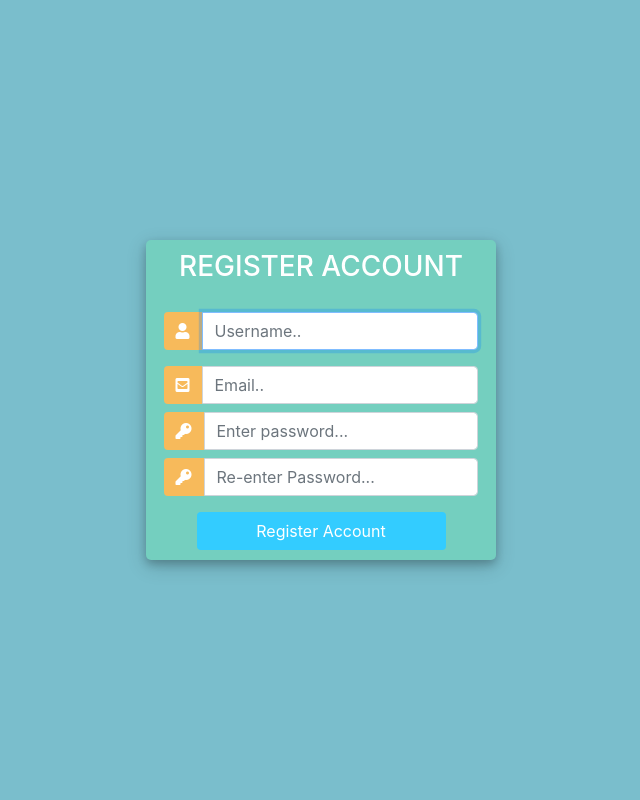
After one commit to ReinaelYabut/dpuddle, a Django app: page /register/ in a window 1280 px wide. The commit adds this page. Shown: the whole page, without its empty margins (319-959 px from the left). Run offline with Django 4.2, Linux system fonts and the light colour scheme; some libraries are stand-ins or nearby versions.

```diff
--- a/core/forms.py
+++ b/core/forms.py
@@ -1,9 +1,13 @@
 from django import forms
 from django.contrib.auth.forms import UserCreationForm
 from django.contrib.auth.models import User
-
 
 class SignupForm(UserCreationForm):
     class Meta:
         model = User
         fields = ('username', 'email', 'password1','password2')
+
+class CreateUserForm(UserCreationForm):
+    class Meta:
+        model = User
+        fields = ['username', 'email', 'password1','password2']
--- a/core/urls.py
+++ b/core/urls.py
@@ -1,4 +1,4 @@
-from django.urls import path
+from django.urls import path, include
 from . import views
 
 app_name = 'core'
@@ -6,5 +6,10 @@ app_name = 'core'
 urlpatterns = [
     path('', views.index, name='index'),
     path('contact/', views.contact, name='contact'),
-    path('signup/', views.signup, name='signup'),
+    path('home', views.home, name='home'),
+    path('doctor/', views.doctor, name='doctor'),
+
+    path('login/', views.loginPage, name='login'),
+    path('register/', views.registerPage, name='register'),
+    path('logout/', views.logoutUser, name='logout'),
     ]
--- a/core/views.py
+++ b/core/views.py
@@ -1,8 +1,11 @@
-from django.shortcuts import render
+from django.shortcuts import render, redirect
 from persons.models import Doctor, Patient
-from .forms import SignupForm
+from .forms import CreateUserForm
+from django.views.generic import CreateView
 from django.urls import reverse_lazy
-
+from django.contrib.auth.forms import UserCreationForm
+from django.contrib import messages
+from django.contrib.auth import authenticate, login, logout
 
 
 # Create your views here.
@@ -21,11 +24,40 @@ def doctor(request, doctors=None):
                   {'doctors': doctors, 'patients': Patient,}
                   )
 
-def signup(request):
+def registerPage(request):
+    form = CreateUserForm()
+
     if request.method == 'POST':
-        form = SignupForm(request.POST)
+        form = CreateUserForm(request.POST)
         if form.is_valid():
             form.save()
-    else:
-        form = SignupForm()
-    return render(request, 'core/signup.html', {'form': form})
+            username=form.cleaned_data.get('username')
+            messages.success(request,'Account was created for ' + form.cleaned_data.get('username'))
+
+            return redirect('core:login')
+
+    context = { 'form': form }
+    return render(request, 'core/register.html', context)
+
+def loginPage(request, context=None):
+    if request.method == 'POST':
+        username = request.POST.get('username')
+        password = request.POST.get('password')
+        user = authenticate(request, username=username, password=password)
+
+        if user is not None:
+            login(request, username)
+            redirect('core:home')
+        else:
+            messages.info(request, 'Username or Password is incorrect')
+
+    context = {}
+    return render(request, 'core/login.html', context)
+
+def logoutUser(request):
+    logout(request)
+    return redirect('core:login')
+
+
+def home(request):
+    return render(request, 'core/home.html')
--- a/templates/core/base.html
+++ b/templates/core/base.html
@@ -23,7 +23,7 @@
                         <li class="ml-6"><a href="/room" class="text-lg hover:text-blue-300">Rooms</a></li>
                         <li class="ml-6"><a href="/medicine" class="text-lg hover:text-blue-300">Medicines</a></li>
                         <li class="ml-6"><a href="/login" class="px-6 py-3 text-lg bg-teal-500 text-white rounded-xl hover:bg-teal-700">Login</a>
-                        <li class="ml-6"><a href="{% url 'core:signup' %}" class="px-6 py-3 text-lg bg-teal-500 text-white rounded-xl hover:bg-teal-700">Sign Up</a>
+                        <li class="ml-6"><a href="/register" class="px-6 py-3 text-lg bg-teal-500 text-white rounded-xl hover:bg-teal-700">Register</a>
                     </li>
                     </ul>
                 </nav>
--- /dev/null
+++ b/templates/core/home.html
@@ -0,0 +1,3 @@
+{% extends 'core/base.html' %}
+
+{% block title %} Welcome {% endblock %}
--- /dev/null
+++ b/templates/core/register.html
@@ -0,0 +1,139 @@
+{% load static %}
+
+<!DOCTYPE html>
+<html>
+
+<head>
+	<title>Register</title>
+	<link rel="stylesheet" href="https://stackpath.bootstrapcdn.com/bootstrap/4.1.3/css/bootstrap.min.css" integrity="sha384-MCw98/SFnGE8fJT3GXwEOngsV7Zt27NXFoaoApmYm81iuXoPkFOJwJ8ERdknLPMO" crossorigin="anonymous">
+	<script src="https://ajax.googleapis.com/ajax/libs/jquery/3.3.1/jquery.min.js"></script>
+	<link rel="stylesheet" href="https://use.fontawesome.com/releases/v5.6.1/css/all.css" integrity="sha384-gfdkjb5BdAXd+lj+gudLWI+BXq4IuLW5IT+brZEZsLFm++aCMlF1V92rMkPaX4PP" crossorigin="anonymous">
+
+	<style>
+		body,
+		html {
+			margin: 0;
+			padding: 0;
+			height: 100%;
+			background: #7abecc !important;
+		}
+		.user_card {
+			width: 350px;
+			margin-top: auto;
+			margin-bottom: auto;
+			background: #74cfbf;
+			position: relative;
+			display: flex;
+			justify-content: center;
+			flex-direction: column;
+			padding: 10px;
+			box-shadow: 0 4px 8px 0 rgba(0, 0, 0, 0.2), 0 6px 20px 0 rgba(0, 0, 0, 0.19);
+			-webkit-box-shadow: 0 4px 8px 0 rgba(0, 0, 0, 0.2), 0 6px 20px 0 rgba(0, 0, 0, 0.19);
+			-moz-box-shadow: 0 4px 8px 0 rgba(0, 0, 0, 0.2), 0 6px 20px 0 rgba(0, 0, 0, 0.19);
+			border-radius: 5px;
+
+		}
+
+		.form_container {
+			margin-top: 20px;
+		}
+
+		#form-title{
+			color: #fff;
+		}
+		.login_btn {
+			width: 100%;
+			background: #33ccff !important;
+			color: white !important;
+		}
+		.login_btn:focus {
+			box-shadow: none !important;
+			outline: 0px !important;
+		}
+		.login_container {
+			padding: 0 2rem;
+		}
+		.input-group-text {
+			background: #f7ba5b !important;
+			color: white !important;
+			border: 0 !important;
+			border-radius: 0.25rem 0 0 0.25rem !important;
+		}
+		.input_user,
+		.input_pass:focus {
+			box-shadow: none !important;
+			outline: 0px !important;
+		}
+
+	</style>
+
+</head>
+<body>
+	<div class="container h-100">
+		<div class="d-flex justify-content-center h-100">
+			<div class="user_card">
+				<div class="d-flex justify-content-center">
+					<h3 id="form-title">REGISTER ACCOUNT</h3>
+				</div>
+				<div class="d-flex justify-content-center form_container">
+
+					<form method="POST" action="">
+                         {% csrf_token %}
+						<div class="input-group mb-3">
+							<div class="input-group-append">
+								<span class="input-group-text"><i class="fas fa-user"></i></span>
+							</div>
+							{{ form.username }}
+						</div>
+						<div class="input-group mb-2">
+							<div class="input-group-append">
+								<span class="input-group-text"><i class="fas fa-envelope-square"></i></span>
+							</div>
+							{{ form.email }}
+						</div>
+						<div class="input-group mb-2">
+							<div class="input-group-append">
+								<span class="input-group-text"><i class="fas fa-key"></i></span>
+							</div>
+							{{ form.password1}}
+						</div>
+						<div class="input-group mb-2">
+							<div class="input-group-append">
+								<span class="input-group-text"><i class="fas fa-key"></i></span>
+							</div>
+						    {{ form.password2 }}
+						</div>
+
+				   		<div class="d-flex justify-content-center mt-3 login_container">
+				 			<input class="btn login_btn" type="submit" value="Register Account">
+				   		</div>
+                          {{ form.errors }}
+					</form>
+{#                <div class="mt-4">#}
+{#					<div class="d-flex justify-content-center links">#}
+{#						Already have an account? <a href="{% url 'login' %}" class="ml-2">Login</a>#}
+{#					</div>#}
+{#				</div>#}
+
+			</div>
+		</div>
+	</div>
+	<script>
+						/* Because i didnt set placeholder values in forms.py they will be set here using vanilla Javascript
+		//We start indexing at one because CSRF_token is considered and input field
+		 */
+
+		//Query All input fields
+		var form_fields = document.getElementsByTagName('input')
+		form_fields[1].placeholder='Username..';
+		form_fields[2].placeholder='Email..';
+		form_fields[3].placeholder='Enter password...';
+		form_fields[4].placeholder='Re-enter Password...';
+
+
+		for (var field in form_fields){
+			form_fields[field].className += ' form-control'
+		}
+	</script>
+</body>
+</html>
```
Also changed, not shown: templates/core/login.html (added, +125 -0 lines), templates/core/navbar.html (added, +17 -0 lines), templates/core/signup.html (deleted, +0 -30 lines), db.sqlite3, static/media_root/doctors/image_2023-09-28_142344584.png (added).
